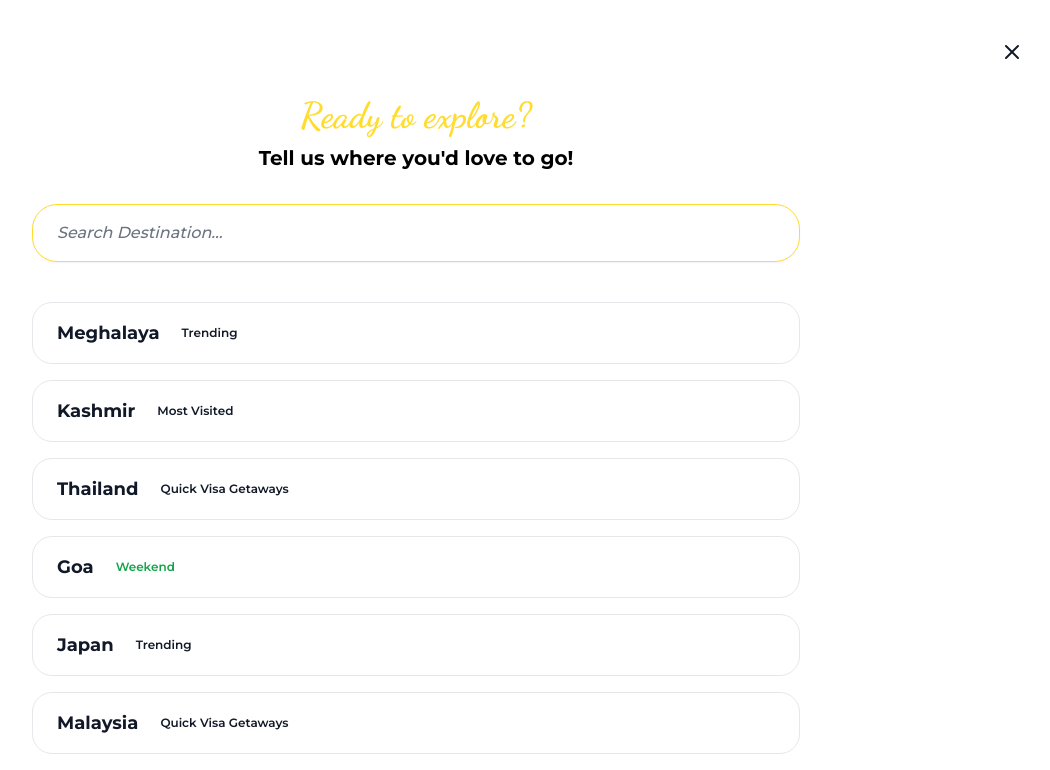
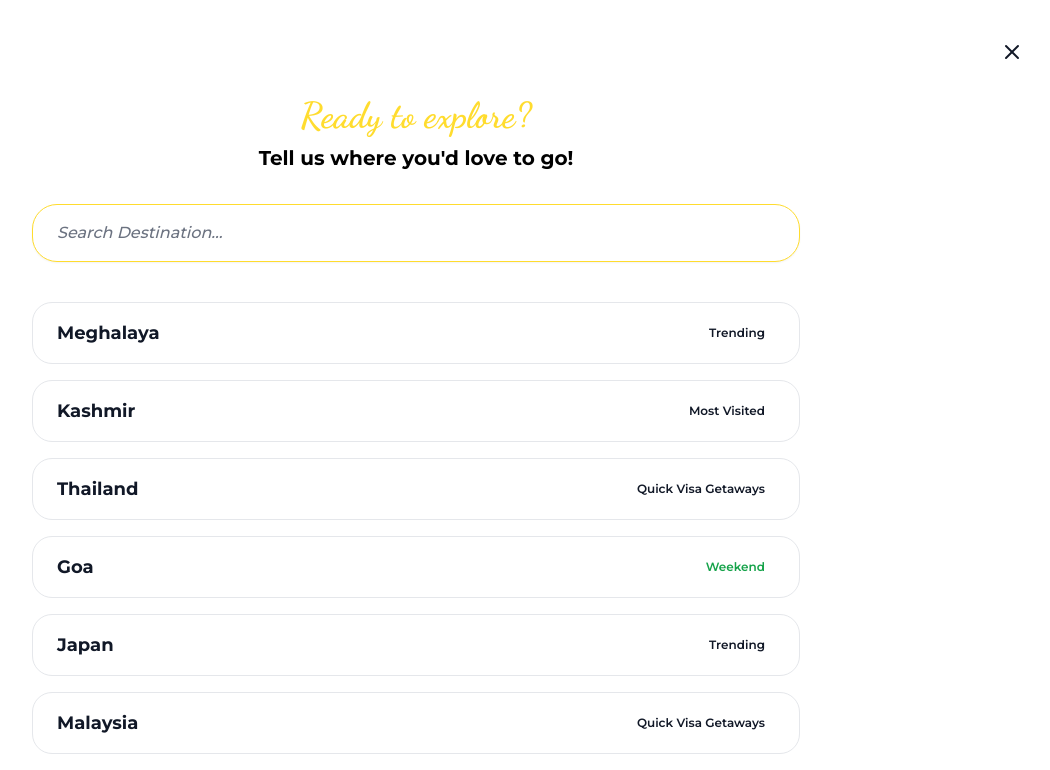
Before and after one commit to urbantrips/ut-client, a Next.js app: page /search in a window 1280 px wide. Shown: the top 770 px of the page, without its empty margins (224-1274 px from the left). Built offline with nearby package versions, Linux system fonts and the light colour scheme.

Commit message:
keep tags on the right

```diff
--- a/src/app/search/page.tsx
+++ b/src/app/search/page.tsx
@@ -82,16 +82,15 @@ export default function SearchDestinationPage() {
                                 whileHover={{ scale: 1.02 }}
                                 whileTap={{ scale: 0.98 }}
                             >
-                                <div className="flex items-center gap-3 flex-wrap">
                                 <span className={`text-base md:text-lg font-bold ${isSelected ? 'text-black' : 'text-gray-900'}`}>
                                     {dest.title}
                                 </span>
+                                <div className="flex items-center gap-3">
                                     {dest.tag && (
                                         <span className={`px-2.5 py-0.5 text-xs font-semibold rounded-full ${getTagStyle(dest.tag)}`}>
                                             {dest.tag}
                                         </span>
                                     )}
-                                </div>
                                     {isSelected && (
                                         <motion.div
                                             initial={{ scale: 0 }}
@@ -99,6 +98,7 @@ export default function SearchDestinationPage() {
                                             className="w-2 h-2 rounded-full bg-primary-500"
                                         />
                                     )}
+                                </div>
                             </motion.div>
                         );
                     })}
```
Lines whose indentation alone changed are shown as unchanged.
